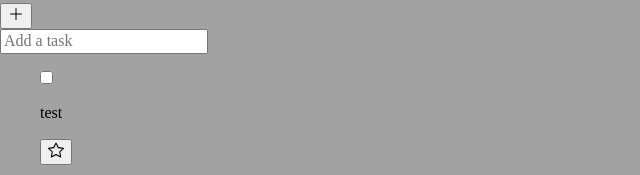
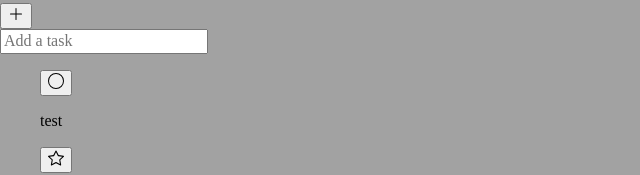
Before and after one commit to MohamadMahdi-Tasha/react-todo-app, a React (Create React App) app: page / in a window 1280 px wide. Shown: the part 248-423 px from the top of the page, without its empty margins (0-640 px from the left). Built offline with nearby package versions, Linux system fonts and the light colour scheme; a web font is replaced by a local one.

Commit message:
added checkbox component

```diff
--- a/src/components/components/iconComponent.js
+++ b/src/components/components/iconComponent.js
@@ -60,5 +60,18 @@ export default function IconComponent({type, isFilled}) {
                 <path d="M12.96 14H9.028v-.691l2.579-3.72v-.054H9.098v-.867h3.785v.691l-2.567 3.72v.054h2.645V14zM4.5 2.5a.5.5 0 0 0-1 0v9.793l-1.146-1.147a.5.5 0 0 0-.708.708l2 1.999.007.007a.497.497 0 0 0 .7-.006l2-2a.5.5 0 0 0-.707-.708L4.5 12.293V2.5z"/>
             </svg>
         );
+    } else if (type === 'circle') {
+        return (
+            <svg xmlns="http://www.w3.org/2000/svg" width="16" height="16" fill="currentColor" className="bi bi-circle" viewBox="0 0 16 16">
+                <path d="M8 15A7 7 0 1 1 8 1a7 7 0 0 1 0 14zm0 1A8 8 0 1 0 8 0a8 8 0 0 0 0 16z"/>
+            </svg>
+        );
+    } else if (type === 'checked-circle') {
+        return (
+            <svg xmlns="http://www.w3.org/2000/svg" width="16" height="16" fill="currentColor" className="bi bi-check2-circle" viewBox="0 0 16 16">
+                <path d="M2.5 8a5.5 5.5 0 0 1 8.25-4.764.5.5 0 0 0 .5-.866A6.5 6.5 0 1 0 14.5 8a.5.5 0 0 0-1 0 5.5 5.5 0 1 1-11 0z"/>
+                <path d="M15.354 3.354a.5.5 0 0 0-.708-.708L8 9.293 5.354 6.646a.5.5 0 1 0-.708.708l3 3a.5.5 0 0 0 .708 0l7-7z"/>
+            </svg>
+        );
     }
 }
--- /dev/null
+++ b/src/components/components/taskCheckboxComponent.js
@@ -0,0 +1,14 @@
+// Codes By Mahdi Tasha
+// Importing Part
+import IconComponent from "./iconComponent";
+
+// Exporting Task Checkbox Component Which Is Functional Component As Default
+export default function TaskCheckboxComponent() {
+    // Returning JSX
+    return(
+        <button className='todo-app__task-checkbox'>
+            <IconComponent type={'circle'}/>
+            {/*<IconComponent type={'checked-circle'}/>*/}
+        </button>
+    );
+}
--- a/src/components/components/taskComponent.js
+++ b/src/components/components/taskComponent.js
@@ -1,13 +1,14 @@
 // Codes By Mahdi Tasha
 // Importing Part
 import IconComponent from "./iconComponent";
+import TaskCheckboxComponent from "./taskCheckboxComponent";
 
 // Exporting Task Component Which Is Functional Component As Default
 export default function TaskComponent({name}) {
     // Returning JSX
     return(
         <div className='todo-app__task'>
-            <input className='todo-app__task-checkbox' type="checkbox"/>
+            <TaskCheckboxComponent />
             <p className='todo-app__task-title'>{name}</p>
             <button className='todo-app__task-star-btn'><IconComponent type={'star'}/></button>
         </div>
```
